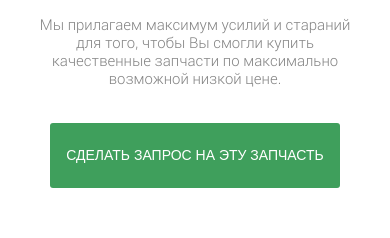
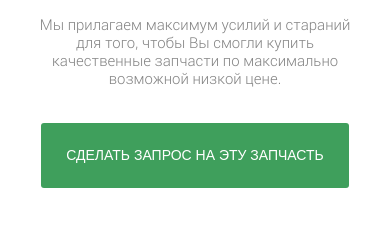
Before and after one commit to Solomon19052015/-test.github.io-, a plain HTML site: page index.html in a window 390 px wide. Shown: the part 1180-1418 px from the top of the page. Drawn offline with Linux system fonts and the light colour scheme.

Commit message:
Add files via upload

```diff
--- a/css/response.css
+++ b/css/response.css
@@ -143,7 +143,7 @@ body .buy p{
     width: 90%;
 }
 body .buy .btnBuy{
-    width: 80%;
+    width: 85%;
     margin: 15px auto;
 }
 
--- a/css/styles.css
+++ b/css/styles.css
@@ -426,7 +426,7 @@ margin-top: 60px;
 }
 
 .buy .btnBuy{
-    width: 260px;
+    width: 270px;
     height: 65px;
     font-size: 14px;
     border: none;
@@ -435,6 +435,7 @@ margin-top: 60px;
     margin-top: 20px;
     transition: all 0.3s ease;
     border-radius: 3px;
+    padding: 0 20px;
 }
 
 .buy .btnBuy:hover{
```
